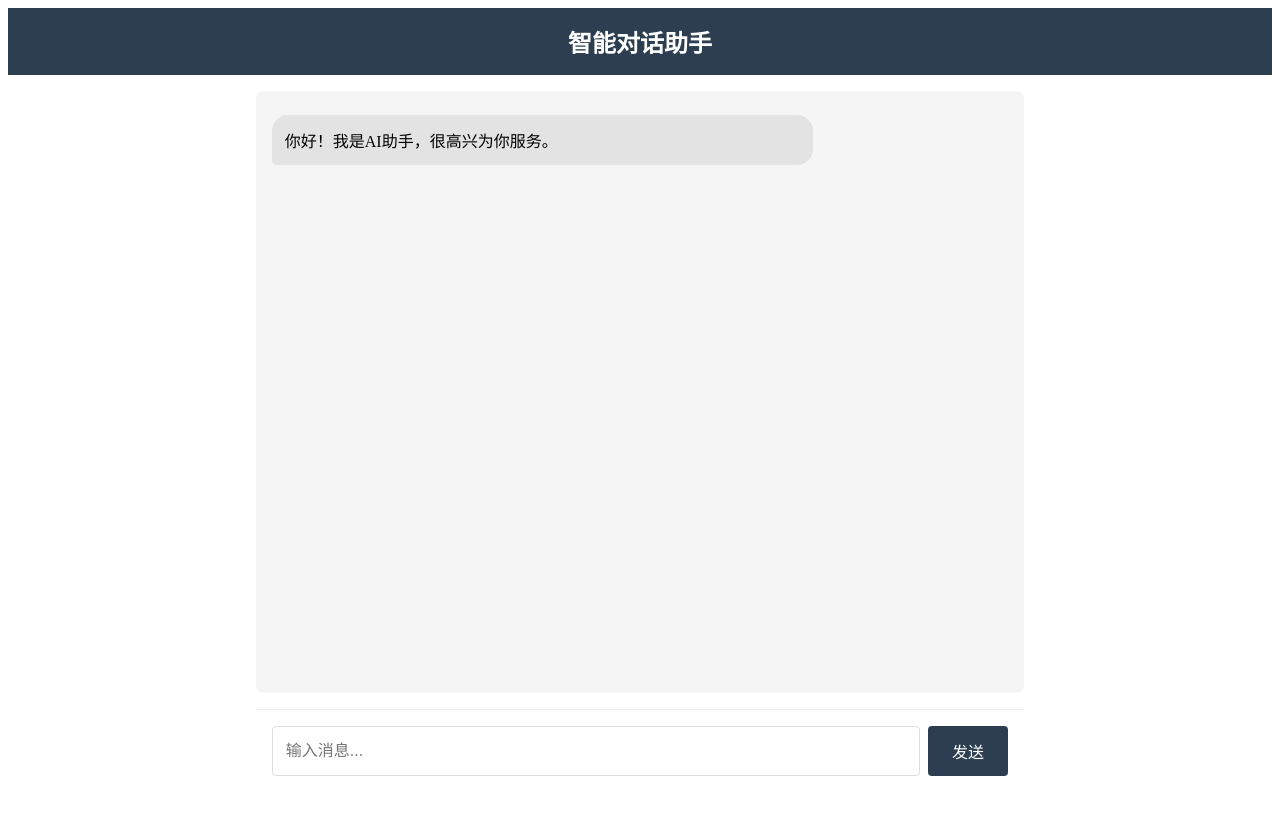
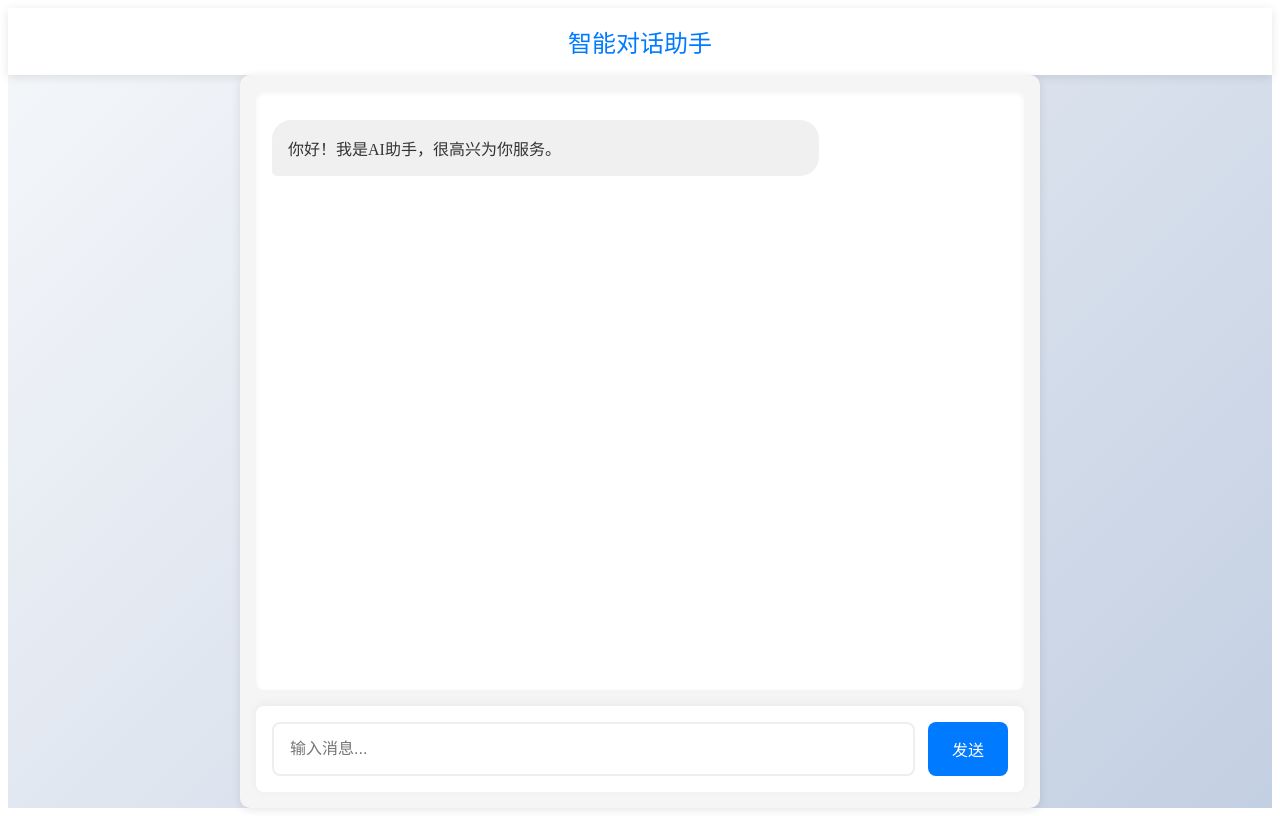
Before and after one commit to LTbot22/ltbot22, a React app: page / in a window 1280 px wide. Built offline with nearby package versions, Linux system fonts and the light colour scheme.

Commit message:
“界面美化”

```diff
--- a/src/App.css
+++ b/src/App.css
@@ -2,16 +2,20 @@
   height: 100vh;
   display: flex;
   flex-direction: column;
+  background: linear-gradient(135deg, #f5f7fa 0%, #c3cfe2 100%);
 }
 
 .app-header {
-  background-color: #2c3e50;
-  color: white;
+  background-color: white;
+  color: #333;
   padding: 1rem;
   text-align: center;
+  box-shadow: 0 2px 10px rgba(0, 0, 0, 0.1);
 }
 
 .app-header h1 {
   margin: 0;
   font-size: 1.5rem;
+  font-weight: 500;
+  color: #007AFF;
 }
--- a/src/components/ChatInterface.css
+++ b/src/components/ChatInterface.css
@@ -7,102 +7,105 @@
   width: 100%;
   padding: 1rem;
   box-sizing: border-box;
+  background-color: #f5f5f5;
+  border-radius: 10px;
+  box-shadow: 0 2px 10px rgba(0, 0, 0, 0.1);
 }
 
 .messages-container {
   flex: 1;
   overflow-y: auto;
   padding: 1rem;
-  background-color: #f5f5f5;
+  background-color: white;
   border-radius: 8px;
   margin-bottom: 1rem;
+  box-shadow: inset 0 2px 5px rgba(0, 0, 0, 0.05);
 }
 
 .message {
   max-width: 70%;
-  margin: 0.5rem 0;
-  padding: 0.8rem;
-  border-radius: 1rem;
+  margin: 0.8rem 0;
+  padding: 1rem;
+  border-radius: 1.2rem;
   word-wrap: break-word;
+  position: relative;
+  animation: fadeIn 0.3s ease-in-out;
+}
+
+@keyframes fadeIn {
+  from { opacity: 0; transform: translateY(10px); }
+  to { opacity: 1; transform: translateY(0); }
 }
 
 .bot {
-  background-color: #e3e3e3;
+  background-color: #f0f0f0;
   align-self: flex-start;
   margin-right: auto;
   border-bottom-left-radius: 0.3rem;
+  color: #333;
 }
 
 .user {
-  background-color: #2c3e50;
+  background-color: #007AFF;
   color: white;
   align-self: flex-end;
   margin-left: auto;
   border-bottom-right-radius: 0.3rem;
+  box-shadow: 0 2px 5px rgba(0, 0, 0, 0.1);
 }
 
 .input-container {
   display: flex;
-  gap: 0.5rem;
+  gap: 0.8rem;
   padding: 1rem;
   background-color: white;
-  border-top: 1px solid #eee;
+  border-radius: 8px;
+  box-shadow: 0 -2px 10px rgba(0, 0, 0, 0.05);
 }
 
 .input-container input {
   flex: 1;
-  padding: 0.8rem;
-  border: 1px solid #ddd;
-  border-radius: 4px;
+  padding: 1rem;
+  border: 2px solid #eee;
+  border-radius: 8px;
   font-size: 1rem;
+  transition: border-color 0.3s;
+}
+
+.input-container input:focus {
+  outline: none;
+  border-color: #007AFF;
 }
 
 .input-container button {
   padding: 0.8rem 1.5rem;
-  background-color: #2c3e50;
+  background-color: #007AFF;
   color: white;
   border: none;
-  border-radius: 4px;
+  border-radius: 8px;
   cursor: pointer;
   font-size: 1rem;
+  font-weight: 500;
+  transition: background-color 0.3s;
 }
 
 .input-container button:hover {
-  background-color: #34495e;
-}
-
-@media (max-width: 600px) {
-  .chat-container {
-    padding: 0.5rem;
-  }
-
-  .message {
-    max-width: 85%;
-  }
-
-  .input-container {
-    padding: 0.5rem;
-  }
-
-  .input-container input,
-  .input-container button {
-    padding: 0.6rem;
-  }
-}
-
-.loading {
-  background-color: transparent !important;
+  background-color: #0056b3;
 }
 
 .typing-indicator {
   display: flex;
   gap: 4px;
+  padding: 0.5rem 1rem;
+  background-color: #f0f0f0;
+  border-radius: 1rem;
+  width: fit-content;
 }
 
 .typing-indicator span {
   width: 8px;
   height: 8px;
-  background-color: #90949c;
+  background-color: #999;
   border-radius: 50%;
   animation: bounce 1.4s infinite ease-in-out;
 }
@@ -115,6 +118,31 @@
   40% { transform: scale(1.0); }
 }
 
+/* 移动端适配 */
+@media (max-width: 600px) {
+  .chat-container {
+    padding: 0.5rem;
+  }
+
+  .message {
+    max-width: 85%;
+    padding: 0.8rem;
+  }
+
+  .input-container {
+    padding: 0.8rem;
+  }
+
+  .input-container input,
+  .input-container button {
+    padding: 0.8rem;
+  }
+}
+
+.loading {
+  background-color: transparent !important;
+}
+
 .input-container input:disabled,
 .input-container button:disabled {
   opacity: 0.7;
--- a/src/components/ChatInterface.js
+++ b/src/components/ChatInterface.js
@@ -35,16 +35,16 @@ function ChatInterface() {
     setInputText('');
     setIsLoading(true);
 
+    // 增加延迟时间到 1.5 秒
+    await new Promise(resolve => setTimeout(resolve, 1500));
+
     try {
-      // 等待响应
       const response = await findBestMatch(inputText);
-
       const botResponse = {
         id: messages.length + 2,
         type: 'bot',
         content: response
       };
-
       setMessages(prev => [...prev, botResponse]);
     } catch (error) {
       console.error('Error:', error);
```
Also changed, not shown: 8 other files (tests, documents, lock files or other folders).
